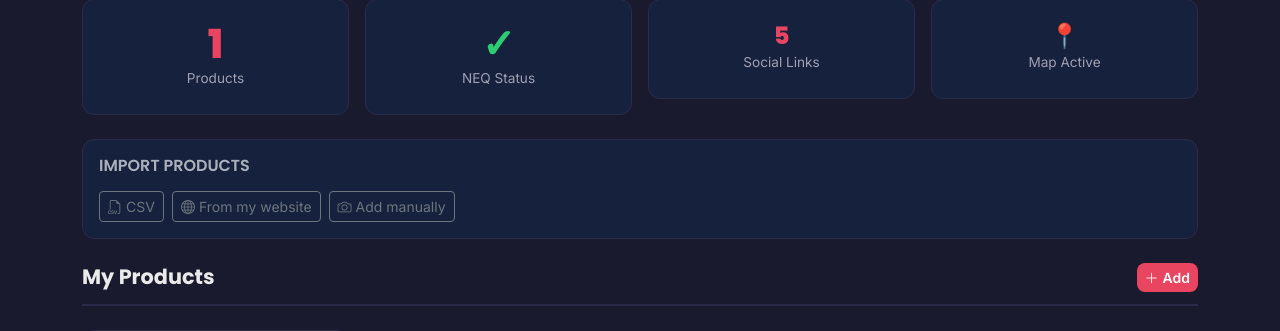
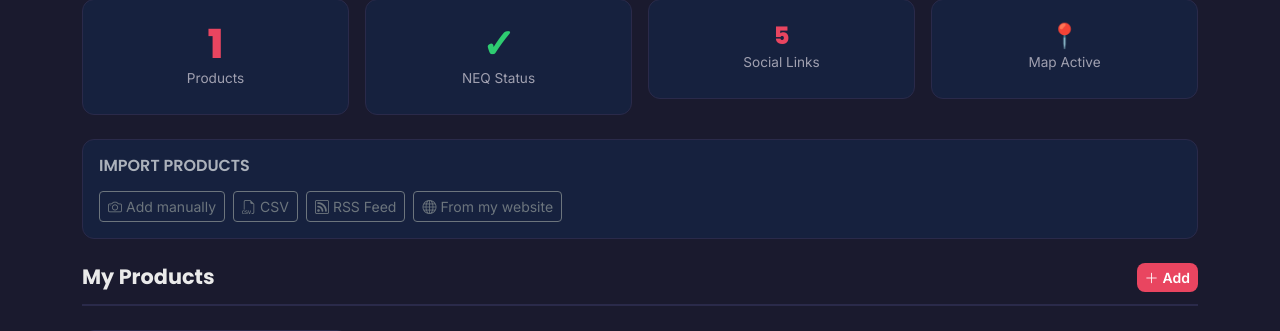
Before and after one commit to Citify/citify, a Flask app: page /merchant/dashboard in a window 1280 px wide. Shown: the part 184-515 px from the top of the page. Run offline with Flask 3, Linux system fonts and the light colour scheme; a user stored in the database is signed in; tables that the repository leaves empty hold one stand-in row (values such as "Sample post"); grey boxes marked "Sample" are stand-in pictures; some libraries are stand-ins or nearby versions.

Commit message:
Update dashboard.html

```diff
--- a/templates/merchant/dashboard.html
+++ b/templates/merchant/dashboard.html
@@ -62,14 +62,20 @@
   <div class="citify-card p-3 mb-4">
     <h2 class="h6 text-muted text-uppercase mb-3">{{ 'Importer des produits' if lang == 'fr' else 'Import Products' }}</h2>
     <div class="d-flex flex-wrap gap-2">
+      <a href="{{ url_for('merchant.add_product') }}" class="btn btn-outline-secondary btn-sm">
+        <i class="bi bi-camera me-1"></i>{{ 'Ajouter manuellement' if lang == 'fr' else 'Add manually' }}
+      </a>
       <a href="{{ url_for('merchant.import_csv') }}" class="btn btn-outline-secondary btn-sm">
         <i class="bi bi-filetype-csv me-1"></i>CSV
       </a>
+      <a href="{{ url_for('merchant.import_rss') }}" class="btn btn-outline-secondary btn-sm">
+        <i class="bi bi-rss me-1"></i>{{ 'Flux RSS' if lang == 'fr' else 'RSS Feed' }}
+        {% if merchant.rss_url %}
+          <span class="badge ms-1" style="background:var(--success);color:#fff;font-size:0.65rem;">{{ 'Configuré' if lang == 'fr' else 'Set' }}</span>
+        {% endif %}
+      </a>
       <a href="{{ url_for('merchant.import_website') }}" class="btn btn-outline-secondary btn-sm">
         <i class="bi bi-globe me-1"></i>{{ 'Depuis mon site web' if lang == 'fr' else 'From my website' }}
-      </a>
-      <a href="{{ url_for('merchant.add_product') }}" class="btn btn-outline-secondary btn-sm">
-        <i class="bi bi-camera me-1"></i>{{ 'Ajouter manuellement' if lang == 'fr' else 'Add manually' }}
       </a>
     </div>
   </div>
```
